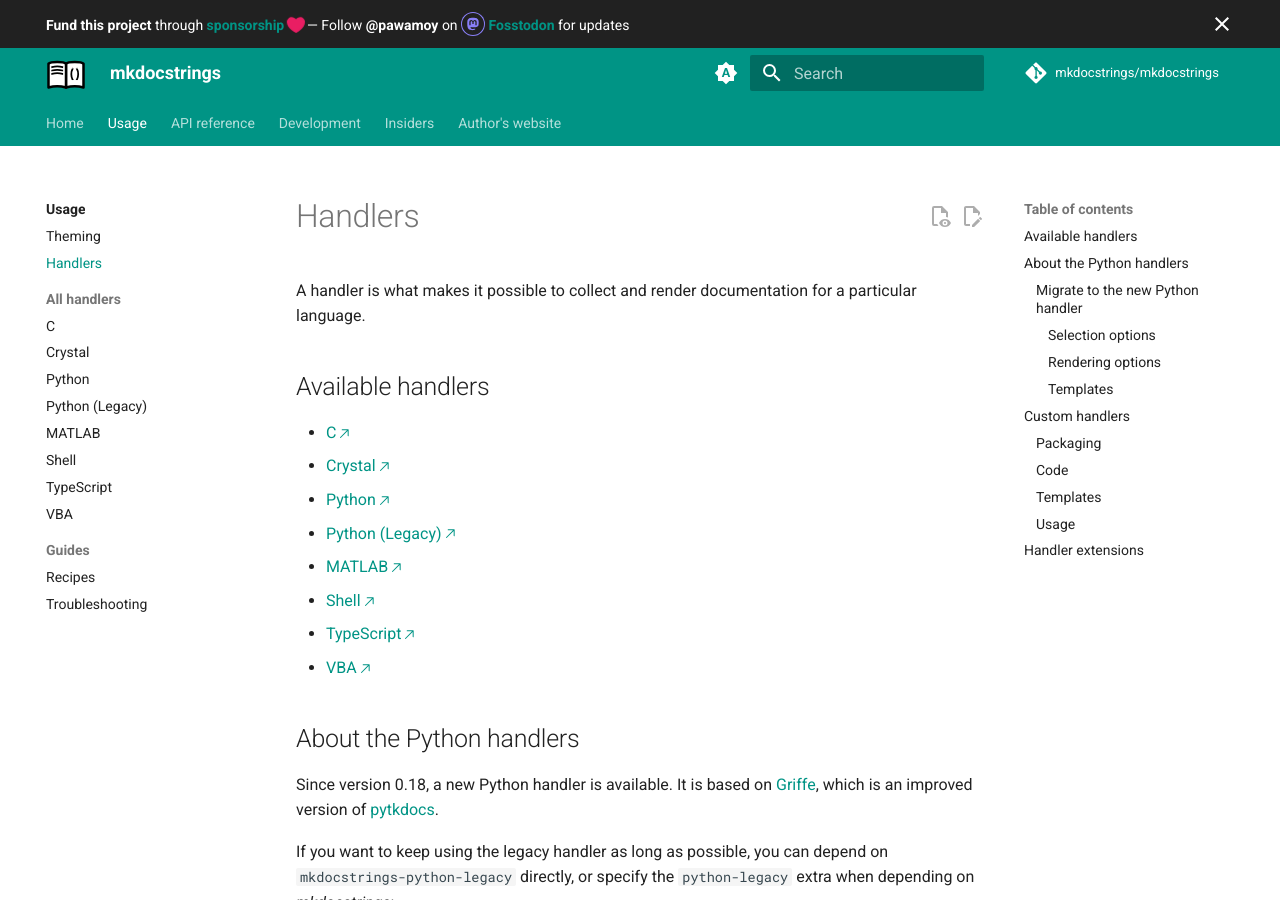
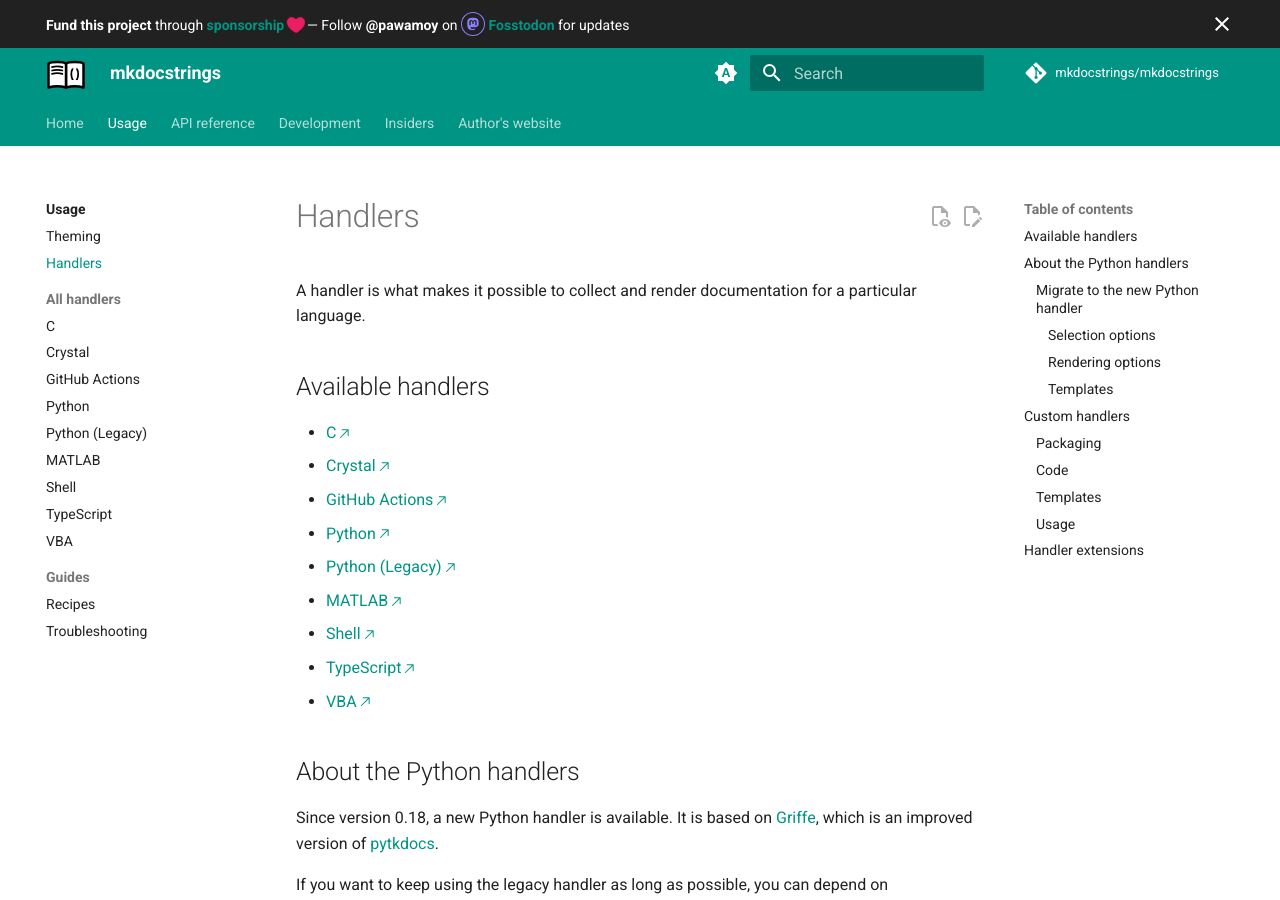
Before and after one commit to mkdocstrings/mkdocstrings, an MkDocs documentation site: the page built from docs/usage/handlers.md, in a window 1280 px wide and 900 px high. Built offline with MkDocs 1.6.1 and Material for MkDocs 9.7.7, drawn with Linux system fonts in a browser that asks for light colours; plug-ins that fetch from the network failed and are left out; comment, search, counter and statistics services are not loaded.

Commit message:
docs: Add links to GitHub Actions handler
PR-800: https://github.com/mkdocstrings/mkdocstrings/pull/800

```diff
--- a/docs/usage/handlers.md
+++ b/docs/usage/handlers.md
@@ -6,6 +6,7 @@
 
 - [C](https://mkdocstrings.github.io/c/){ .external }
 - [Crystal](https://mkdocstrings.github.io/crystal/){ .external }
+- [GitHub Actions](https://watermarkhu.nl/mkdocstrings-github/){ .external }
 - [Python](https://mkdocstrings.github.io/python/){ .external }
 - [Python (Legacy)](https://mkdocstrings.github.io/python-legacy/){ .external }
 - [MATLAB](https://watermarkhu.nl/mkdocstrings-matlab/){ .external }
--- a/mkdocs.yml
+++ b/mkdocs.yml
@@ -26,6 +26,7 @@
   - All handlers:
     - C: https://mkdocstrings.github.io/c/
     - Crystal: https://mkdocstrings.github.io/crystal/
+    - GitHub Actions: https://watermarkhu.nl/mkdocstrings-github/
     - Python: https://mkdocstrings.github.io/python/
     - Python (Legacy): https://mkdocstrings.github.io/python-legacy/
     - MATLAB: https://watermarkhu.nl/mkdocstrings-matlab/
```
Also changed, not shown: README.md (+1 -0 lines).
